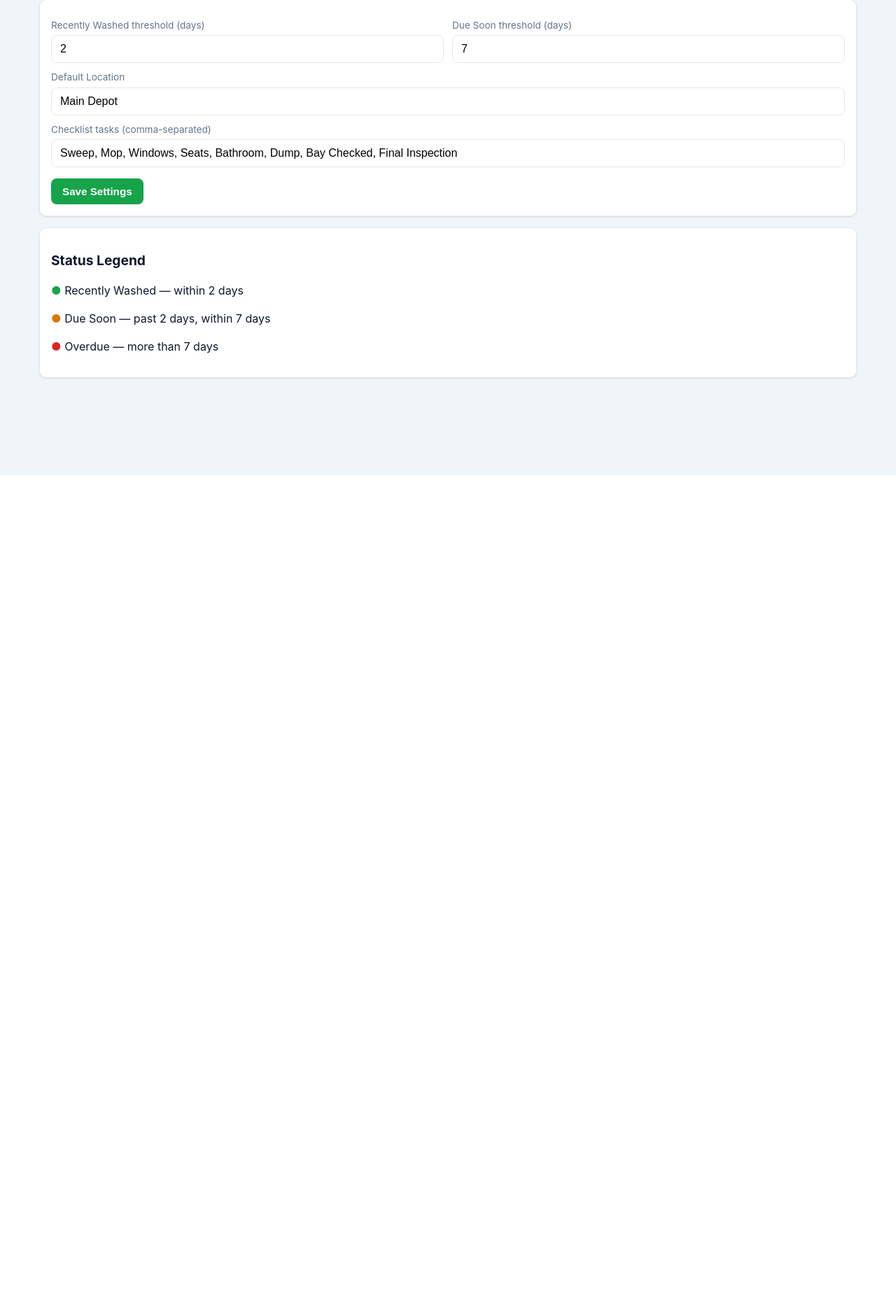
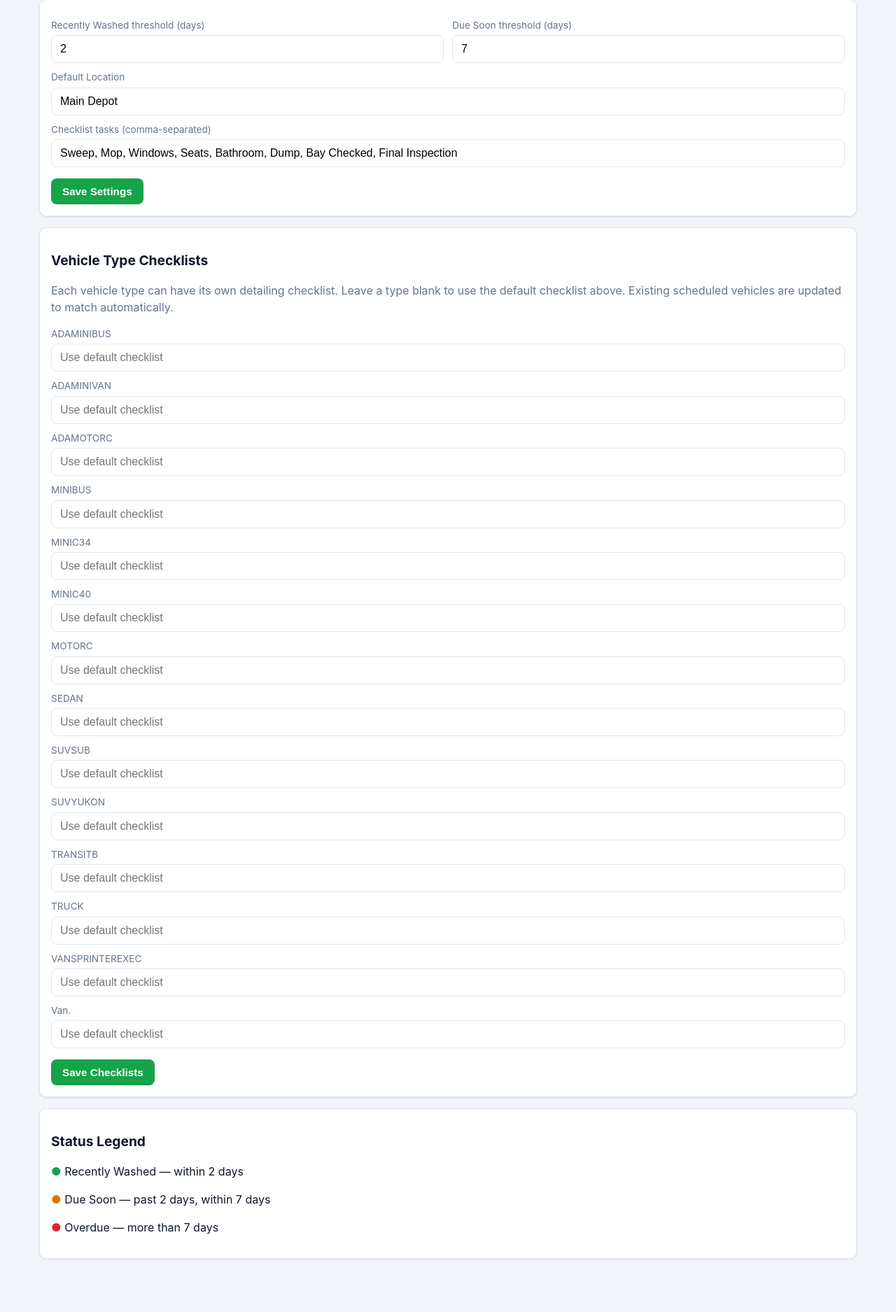
Before and after one commit to kenclarkz/Bus-List, a Flask app: page /settings in a window 1280 px wide. Shown: the part 121-1996 px from the top of the page at 70% size. Before the commit the page ends 800 px from the top, so only its background shows below. Run offline with Flask 3, Linux system fonts and the light colour scheme; data comes from the database, SQL or seed files in the repository.

Commit message:
Support per-vehicle-type checklists
Each vehicle type can define its own detailing checklist. A type without
one falls back to the global default checklist on the Settings page.

- Add checklist column to VehicleType (sqlite migration)
- create_task_rows / destroy_and_recreate_tasks resolve the checklist
  from the entry's vehicle type via settings.get_type_checklist()
- Settings page: editable checklist per vehicle type
- Saving a type's checklist re-syncs all open (non-finalized) schedule
  entries of that type automatically
- Test coverage for per-type vs default checklists

```diff
--- a/app/app.py
+++ b/app/app.py
@@ -60,6 +60,10 @@ def _migrate():
         cols = {r[1] for r in con.execute("PRAGMA table_info(schedule_entries)")}
         if "prep_time" not in cols:
             con.execute("ALTER TABLE schedule_entries ADD COLUMN prep_time VARCHAR(40)")
+            con.commit()
+        tcols = {r[1] for r in con.execute("PRAGMA table_info(vehicle_types)")}
+        if "checklist" not in tcols:
+            con.execute("ALTER TABLE vehicle_types ADD COLUMN checklist TEXT")
             con.commit()
         con.close()
     except Exception:
@@ -564,6 +568,8 @@ def register_routes(app):
 
     @app.route("/settings", methods=["GET", "POST"])
     def settings_page():
+        from .models import VehicleType
+        from .services.schedule import refresh_type_entries
         if request.method == "POST":
             for key in ["recent_days", "due_soon_days", "location"]:
                 val = request.form.get(key)
@@ -572,13 +578,25 @@ def register_routes(app):
             checklist = request.form.get("checklist", "")
             if checklist:
                 settings.set_setting("checklist", checklist)
+            # Per-vehicle-type checklists. A type uses the global default
+            # unless its own checklist field is submitted and non-empty.
+            for vt in VehicleType.query.all():
+                val = request.form.get(f"type_checklist_{vt.id}")
+                if val is not None:
+                    val = val.strip()
+                    if vt.checklist != (val or None):
+                        vt.checklist = val or None
+                        db.session.commit()
+                        refresh_type_entries(vt)
+            db.session.commit()
             flash("Settings saved", "success")
             return redirect(url_for("settings_page"))
+        vtypes = VehicleType.query.order_by(VehicleType.name).all()
         return render_template("settings.html", settings={
             "recent_days": settings.get_setting("recent_days", 2),
             "due_soon_days": settings.get_setting("due_soon_days", 7),
             "location": settings.get_setting("location") or "Main Depot",
             "checklist": ", ".join(settings.get_checklist()),
-        })
+        }, vehicle_types=vtypes)
 
     return app
--- a/app/models.py
+++ b/app/models.py
@@ -35,6 +35,7 @@ class VehicleType(db.Model):
     id = db.Column(db.Integer, primary_key=True)
     name = db.Column(db.String(80), nullable=False)
     cleaning_frequency_days = db.Column(db.Integer, nullable=False, default=7)
+    checklist = db.Column(db.Text)  # comma-separated; empty/None => global default
     created_at = db.Column(db.DateTime, default=datetime.utcnow)
 
     vehicles = db.relationship("Vehicle", back_populates="vehicle_type")
--- a/app/services/settings.py
+++ b/app/services/settings.py
@@ -35,6 +35,15 @@ def get_checklist():
     return [x.strip() for x in raw.split(",") if x.strip()]
 
 
+def get_type_checklist(vehicle_type):
+    """Return the comma-split checklist for a vehicle type, or the global
+    default checklist when the type has none set."""
+    if vehicle_type is not None and vehicle_type.checklist:
+        return [x.strip() for x in vehicle_type.checklist.split(",")
+                if x.strip()]
+    return get_checklist()
+
+
 def default_location():
     name = get_setting("location")
     if not name:
--- a/app/templates/settings.html
+++ b/app/templates/settings.html
@@ -20,6 +20,26 @@
   </form>
 </div>
 <div class="card">
+  <h2>Vehicle Type Checklists</h2>
+  <p class="muted">Each vehicle type can have its own detailing checklist. Leave a type blank to use the default checklist above. Existing scheduled vehicles are updated to match automatically.</p>
+  {% if vehicle_types %}
+  <form method="post" action="{{ url_for('settings_page') }}">
+    {% for vt in vehicle_types %}
+    <label>{{ vt.name }}</label>
+    <input type="text" name="type_checklist_{{ vt.id }}"
+           value="{{ vt.checklist or '' }}"
+           placeholder="Use default checklist">
+    {% endfor %}
+    <div style="margin-top:16px" class="flex">
+      <button type="submit" class="btn success">Save Checklists</button>
+    </div>
+  </form>
+  {% else %}
+  <p class="muted">No vehicle types yet. Import a prep report to create them.</p>
+  {% endif %}
+</div>
+
+<div class="card">
   <h2>Status Legend</h2>
   <p><span class="status-recent">●</span> Recently Washed — within {{ settings.recent_days }} days</p>
   <p><span class="status-due">●</span> Due Soon — past {{ settings.recent_days }} days, within {{ settings.due_soon_days }} days</p>
```
Also changed, not shown: app/services/schedule.py (+23 -2 lines), tests/test_app.py (+33 -0 lines).
